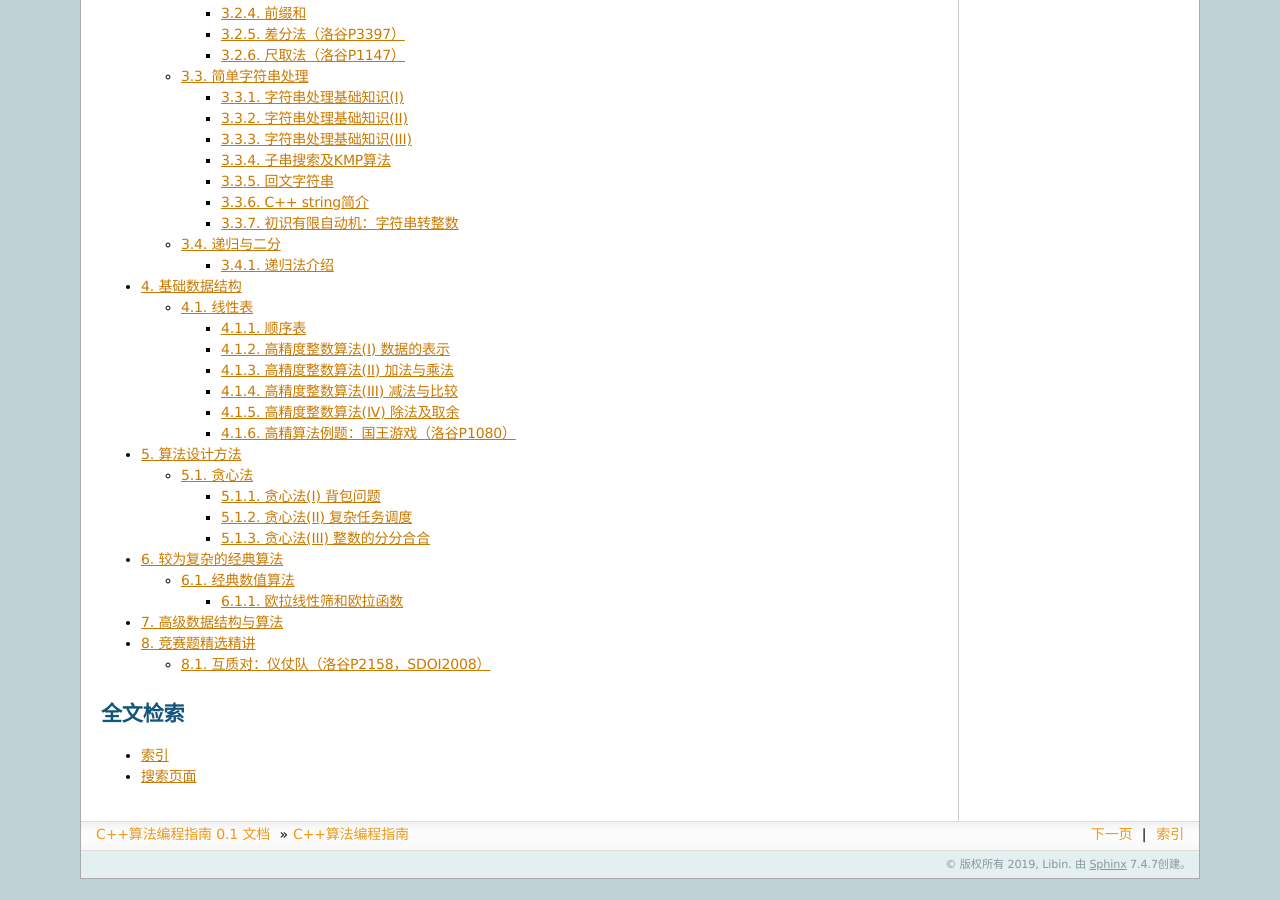
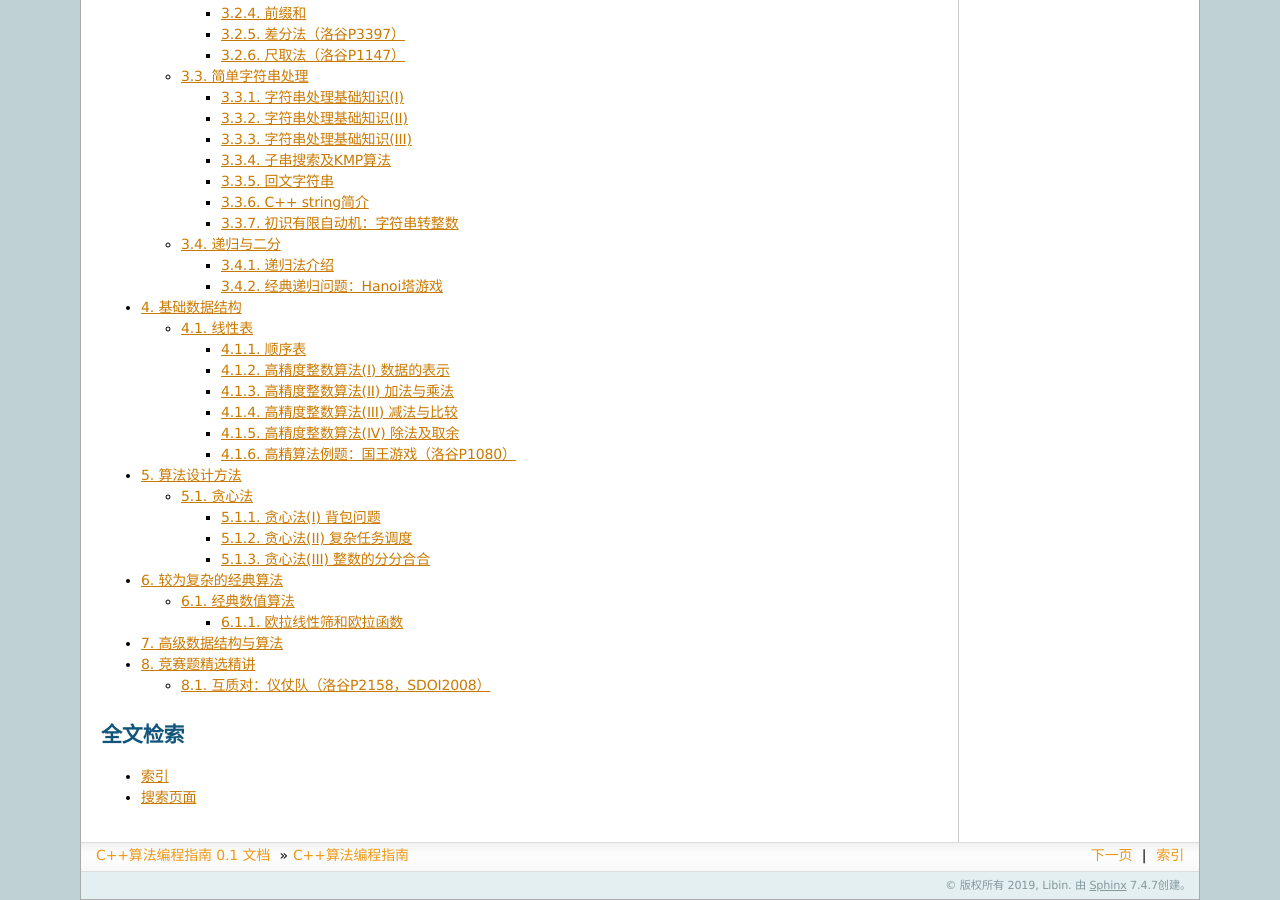
Before and after one commit to majorli/algo_guide, a Sphinx documentation site: the page built from source/index.rst, in a window 1280 px wide and 900 px high, scrolled down 574 px. Built offline with Sphinx 7.4.7, drawn with Linux system fonts in a browser that asks for light colours; before the commit the page ends 1453 px from its top, so only the background shows below that; some of the changed lines change nothing that is shown.

Commit message:
20200225_1500_hanoi_added

```diff
--- a/source/ch02/240_rec_bin.rst
+++ b/source/ch02/240_rec_bin.rst
@@ -23,3 +23,4 @@
    :maxdepth: 2
 
    sec04/241_recursive
+   sec04/242_hanoi
--- /dev/null
+++ b/source/ch02/sec04/242_hanoi.rst
@@ -0,0 +1,216 @@
+.. index:: Hanoi塔
+
+经典递归问题：Hanoi塔游戏
+++++++++++++++++++++++++++++++++++++
+
+法国数学家爱德华·卢卡斯曾编写过一个印度的古老传说：在世界中心贝拿勒斯（在印度北部）的圣庙里，一块黄铜板上插着三根宝石针。印度教的主神梵天在创造世界的时候，在其中一根针上从下到上地穿好了由大到小的64片金片，这就是所谓的Hanoi塔（汉诺塔）。不论白天黑夜，总有一个僧侣在按照下面的法则移动这些金片：一次只移动一片，不管在哪根针上，小片必须在大片的上面。僧侣们预言，当所有的金片都从梵天穿好的那根针上移到另外一根针上时，世界就将在一声霹雳中消灭，而梵塔、庙宇和众生也都将同归于尽。下面就是一个根据这个传说制作的层数较少的Hanoi塔玩具：
+
+.. image:: ../../images/242_hanoi.jpg
+
+为什么制作玩具的时候塔的层数总是要减少，而不是沿用传说中的64层呢？我们可以尝试一下怎样搬移这些金片，计算一下完成64片金片的搬移最少需要多少次移动。这里需要用到递归方法来求解。
+
+让我们把三根针依次编号为1号、2号和3号针，目标是把 :math:`n` 片金片从1号针按规则搬移到3号针上去，金片从小到大依次编号，最顶上的最小一片为1号金片，其次的为2号金片，依此类推最下面的最大金片为 :math:`n` 号金片。例如 :math:`n=6` 时，初始状态如下图所示：
+
+.. image:: ../../images/242_hanoi_1.png
+
+
+设 :math:`T(n)` 为完成一次 :math:`n` 层Hanoi塔最少需要移动的次数。显然当 :math:`n=1` 时，只要直接把这片金片移动过去就可以了，:math:`T(1)=1`。
+
+当 :math:`n=2` 时，搬移的方法也很简单，先把1号金片移动到2号针上，然后把2号金片移动到3号针上，最后把2号针上的1号金片移到3号针上去就完成了，总共需要3步，:math:`T(2)=3`。
+
+.. image:: ../../images/242_hanoi_2.png
+
+
+接下来我们可以这样来考虑，对于更大的金片数量 :math:`n\gt2`，先把上面的一叠 :math:`n-1` 片金片“整体地”搬移到2号针上，然后把最底下的 :math:`n` 号金片移动到3号针上，最后把2号针上这一叠 :math:`n-1` 片金片再整体地搬移到3号针上去，任务就完成了。
+
+.. image:: ../../images/242_hanoi_3.png
+
+.. note::
+
+   之所以可以这样递归地搬移，主要基于以下两个事实：
+
+   1、一定可以整体搬移任意高度的一叠金片，否则就意味着Hanoi塔变成一个无解的问题了。既然规模为 :math:`n` 的整个问题可解，那么规模为 :math:`n-1` 的部分问题就一定有解，因为它们有相同的解法，只是规模小1。
+
+   2、在整体搬移 :math:`n-1` 片金片时，剩下的那片 :math:`n` 号金片既不会被移动，也不会影响其他金片的移动。即对于整体搬移上面的 :math:`n-1` 片金片这一子问题而言，:math:`n` 号金片可以视为不存在。
+
+这样我们就设计出了一个可行的递归搬移算法，算法的递归终止条件为金片数等于1，但是在实际编程的时候，为了让代码更简洁，往往会用金片数等于0作为终止条件。这样一个程序将会非常地优雅简洁：
+
+.. code-block:: c++
+
+   #include <cstdio>
+
+   // Hanoi递归算法的递归函数，从 from 号针搬到 to 号针，金片数量为 n
+   void hanoi(int from, int to, int n) // 针采用1、2、3来编号，故辅助针编号为 (6 - from - to)
+   {
+           if (n) { // 如果 n == 0 就什么都不做直接返回
+                   hanoi(from, 6 - from - to, n - 1); // n == 1 时的递归调用会直接返回
+                   printf("move disk %d from needle %d to %d\n", n, from, to); // 移动最底一片
+                   hanoi(6 - from - to, to, n - 1);
+           }
+   }
+
+   int main()
+   {
+           int n;
+           scanf("%d", &n);
+           hanoi(1, 3, n);
+
+           return 0;
+   }
+
+.. note::
+
+   注意，在算法运行过程中，辅助针并不一定是2号针，它是随着步骤的变化而是不断变化的。所以不能在程序里面写死是2号，而应该根据实际情况来计算出来当前步骤时辅助针是哪一根。有些教材上也会把辅助针作为一个参数传递过去，这样就适合某些用名称或字母来命名针的情况，例如：
+
+   .. code-block:: c++
+
+      void hanoi(char from, char to, char aux, int n) // aux 是辅助针的字母编号
+      {
+              if (n) {
+                      hanoi(from, aux, to, n-1);
+                      // 移动 from 针的第n片金片到 to 针
+                      hanoi(aux, to, from, n-1);
+              }
+      }
+
+
+大家可以运行一下上面这个程序，输入要搬移的金片数量，感受一下随着金片数量的增加，程序运行的时间长短。
+
+.. warning::
+
+   如果你想尝试30片以上的金片，最好先插上笔记本电脑的充电器，然后去看会儿电视或者睡一觉，第二天再去看有没有运行完。
+
+随着金片数量的增加，程序运行的时间以极快的速度激增，所以让我们来精确地计算一下 :math:`T(n)` 吧。
+
+要搬移 :math:`n` 片金片，按照递归算法，和把大象塞进冰箱一样，一共分三步：
+
+1. 把上面的 :math:`n-1` 片金片用同样的方法搬到辅助针上（把冰箱门打开），这一步需要移动的步数是 :math:`T(n-1)` 次；
+
+2. 把最底下的 :math:`n` 号金片移动到目标针上（把大象放进冰箱），这一步需要移动 :math:`1` 次；
+
+3. 把第1步时搬到辅助针上的 :math:`n-1` 片金片再用同样的方法搬到目标针上（关上冰箱门），这一步也需移动 :math:`T(n-1)` 次。
+
+所以整个步骤一共移动的次数是：:math:`T(n)=2T(n-1)+1` 次，其中 :math:`T(1)=1`。这种公式叫做\ :strong:`递推公式`，怎么计算呢？有两种方法：:strong:`迭代法`\ 和\ :strong:`递归树`。
+
+
+递推公式、迭代法和递归树
+^^^^^^^^^^^^^^^^^^^^^^^^^^^^^^
+
+递推公式是用来计算数列中各项值的一种公式，如果一个数列的第 :math:`n` 项 :math:`a_n` 与该数列的其他一项或多项之间存在对应关系的，这个关系就称为该数列的递推公式。递推公式必须同时提供初始项的值（称为“初值”）才能真正地计算出各项的值。
+
+递推公式和递归算法紧密联系在一起，一般一个递归算法的工作量（工作量的量级就是算法的时间复杂度） :math:`T(n)` 常常以递推公式的形式出现，而公式的初值就对应着算法的递归终止条件，正如Hanoi塔的例子所示。
+
+**迭代法**
+
+迭代法就是不断地用下一步递推的表达式来代入上一步递推的公式中，直到抵达初值为止，然后利用常见的数列求和公式来求出 :math:`T(n)` 的表达式。每一步这样的代入就称为一次迭代。
+
+以Hanoi塔算法的递推公式为例：
+
+第一步迭代，要代入替换 :math:`T(n-1)` 项。
+
+   根据递推公式 :math:`T(n)=2T(n-1)+1`，容易推知 :math:`T(n-1)=2T(n-2)+1`，我们就把这个公式代入到 :math:`T(n)` 的公式里去得到：
+
+   .. math::
+
+      \begin{align}
+      T(n)&=2T(n-1)+1\\
+          &=2[2T(n-2)+1]+1=2^2T(n-2)+2+1
+      \end{align}
+
+第二步迭代，方法和上一次一样，现在进一步迭代掉 :math:`T(n-2)` 这一项：
+
+   .. math::
+
+      \begin{align}
+      T(n)&=2^2T(n-2)+2+1\\
+          &=2^2[2T(n-3)+1]+2+1=2^3T(n-3)+2^2+2+1
+      \end{align}
+
+如此不断迭代下去，直到迭代到等号右边的项抵达了初值 :math:`T(1)=1` 为止：
+
+   .. math::
+
+      \begin{align}
+      T(n)&=2^3T(n-3)+2^2+2+1\\
+          &=2^3[2T(n-4)+1]+2^2+2+1=2^4T(n-4)+2^3+2^2+2+1\\
+          &=\cdots\\
+          &=2^{n-1}T(1)+2^{n-2}+\cdots+2^2+2+1=2^{n-1}+2^{n-2}+\cdots+2^2+2+1\\
+          &=2^n-1
+      \end{align}
+
+这样我们就用迭代法计算出了Hanoi塔递归算法的总工作量：搬移 :math:`n` 片金片需要总共移动 :math:`T(n)=2^n-1` 次金片。
+
+那么传说中的64片金片需要移动多少次呢？我们可以计算一下：
+
+.. math::
+
+   T(64)=2^{64}-1=18446744073709511615
+
+这个数字也正是C++语言unsigned long long数据类型能够表示的最大数，也是C++原生数据类型中能表示的最大整数，如果在程序中会涉及比它更大的整数，那么就需要自己编写高精度整数算法了。
+
+假如神庙里的那位婆罗门能像电脑一样分毫不差而且毫不犹豫地每秒钟移动一片金片，共需多长时间呢？经过计算，:math:`2^{64}-1` 秒大约为5845.42亿年，宇宙从大爆炸中诞生到现在也不过138亿年。看来不管传说是不是真的，至少有一点肯定说对了，等64片金片搬完，宇宙一定灰飞烟灭了。
+
+**递归树**
+
+递归树是迭代的图形表示，是迭代计算的树状模型。递归树的生成过程与迭代过程是一致的，从最初的树根 :math:`T(n)` 开始，每迭代一次，树就向下“生长”一层。树上的每一个节点都带有一个数值项，所有的项恰好是迭代时产生的和式中的项。把树上所有节点的项求和就得到了递推方程的解。
+
+有些递推公式形式比较复杂，直接迭代比较麻烦，用递归树反而可以比较清楚直观地完成迭代计算。
+
+我们先把递推公式的形式一般化为：
+
+.. math::
+
+   T(n)=\begin{cases}T(n_1)+\cdots+T(n_s)+f_1(n)+\cdots+f_t(n),&n\gt 1\\T_0,&n=1\end{cases}
+
+.. note::
+
+   比如Hanoi塔的递推公式，其实就是 :math:`s=2,n_1=n_2=n-1;t=1,f_1(n)=1;T_0=1` 的情况。
+
+   这种把各种各样的具体公式抽象为一个一般形式，然后从一般形式中具体化出一个具体公式的过程可能比较难理解，请大家仔细想一想。
+
+上面这个一般形式的递推公式中，我们称 :math:`T(n_1),\dots,T(n_s)` 这些项为\ :strong:`函数项`，它们会对应递归树上的节点。最初的树就只有一个树根节点 :math:`T(n)`：
+
+.. image:: ../../images/242_rectree_1.png
+   :width: 50
+
+
+当一个节点还是一个函数项节点时，它是没有数值项的。
+
+
+迭代时，我们把当前树上所有的函数项节点进行替换。首先让它向下生长出一层新的子树，也就是它迭代产生的新函数项 :math:`T(n_1),\dots,T(n_s)`，然后将它自身替换为一个数值项节点，就是公式中除了函数项以外的部分 :math:`f_1(n)+\cdots+f_t(n)`：
+
+.. image:: ../../images/242_rectree_2.png
+   :width: 400
+
+如果生成出来的子节点还没有达到初值，那就继续按这样的方法替换，如此逐步迭代，层层替换，直到所有叶子节点都成为函数初值节点，初值节点的项值就是函数初值。
+
+.. image:: ../../images/242_rectree_3.png
+
+下面我们做一下Hanoi塔算法的递归树。递推公式为 :math:`T(n)=2T(n-1)+1`，初值为 :math:`T(1)=1`，函数项一共有两个，都是 :math:`T(n-1)`。所以树的每一次生长，原函数项节点就会分裂出两个一模一样的子节点来，子节点的规模减1，直到规模减到1。
+
+首先从根节点 :math:`T(n)` 开始，进行第一次迭代生长，这时的数值项就是一个 :math:`1`，我们把每一层的数值项写在图的最右边，层层对齐。第一次生长的过程如下图：
+
+.. image:: ../../images/242_rectree_4.png
+   :width: 260
+
+然后用相同的方法进行第二次迭代生长，替换掉新生出来的两个叶子节点 :math:`T(n-1)`。因为每一个叶子节点对应的函数项为 :math:`T(n-1)=2T(n-2)+1`，所以替换后又会各自生出两个叶子结点 :math:`T(n-2)`，总共 :math:`2^2=4` 个。同时自身被替换成数值项后，其值都是 :math:`1`：
+
+.. image:: ../../images/242_rectree_5.png
+   :width: 320
+
+依此类推，直到第 :math:`n-1` 次生长的时候，所有新长出来的节点都抵达初值 :math:`T(1)=1`，一共有 :math:`2^{n-1}` 个，它们的值都是 :math:`1`：
+
+.. image:: ../../images/242_rectree_6.png
+   :width: 400
+
+递归树生长完毕之后，只要把右边所列的每一层的数值项之和全部加起来，就是递推公式的解。在这里我们可以看到，经过 :math:`n-1` 次迭代生长之后，Hanoi塔算法的递归树全部归为数值项和初值项。每次生长增加一层，:math:`n-1` 次生长使得树的总高度增加到 :math:`n` 层（最初有一层树根不要忘记）。如果记树根为第0层的话，那么第 :math:`i` 层上的项值之和为 :math:`2^i`，构成了一个首项为1，公比为2的等比数列。因此利用等比数列求和公式可以算出（以2为公比的等比数列求和公式应该是每一个学习算法的人都必须牢记于心的），Hanoi塔算法的总工作量为：
+
+.. math::
+
+   T(n)=2^0+2^1+\cdots+2^{n-1}=2^n-1
+
+结果和迭代法得到的结果一致。
+
+迭代法和递归树，是同一种运算方法的两种不同形式。迭代法纯用代数运算，递归树利用图形化工具，理论上能用其中一种方法计算的，一定也能用另一种方法计算。在实际应用中，对于一般常见的递推公式，使用迭代法就足够了。但是有些复杂的公式，分支很多，尤其是如果沿不同的分支迭代次数（抵达初值的迭代次数）不同的话，纯代数运算不够直观，容易出错，甚至很难算出来。这种情况下使用递归树往往能更好地解决问题。
+
+实际应用中，对递归算法的分析往往更偏爱于使用递归树，因为图形化的表示方法更加直观，更容易让人快速掌握到递归过程的全貌。
```
Also changed, not shown: source/images/242_hanoi.jpg (added), source/images/242_hanoi_1.png (added), source/images/242_hanoi_2.png (added), source/images/242_hanoi_3.png (added), source/images/242_rectree_1.png (added), source/images/242_rectree_2.png (added), source/images/242_rectree_3.png (added), source/images/242_rectree_4.png (added), source/images/242_rectree_5.png (added), source/images/242_rectree_6.png (added).
